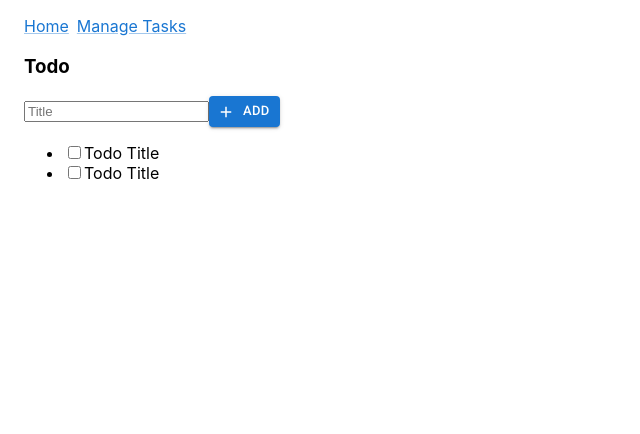
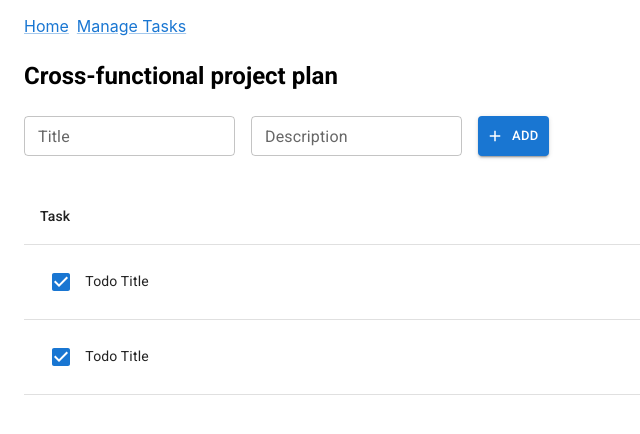
Before and after one commit to sharonshaliyo/TodoApp-ReactRedux, a React (Create React App) app: page / in a window 1280 px wide. Shown: the top 434 px of the page, without its empty margins (0-640 px from the left). Built offline with nearby package versions, Linux system fonts and the light colour scheme.

Commit message:
feat: Update components with MUI

```diff
--- a/src/components/SimpleTodo/SimpleTodo.js
+++ b/src/components/SimpleTodo/SimpleTodo.js
@@ -1,25 +1,49 @@
 import React, { useState } from "react";
+import { Box, Button, Stack, Table, TableBody, TableCell, TableContainer, TableHead, TableRow, TextField, Typography } from "@mui/material";
+import AddIcon from '@mui/icons-material/Add';
 import SimpleTodoItem from './SimpleTodoItem'
-import { Button } from "@mui/material";
-import AddIcon from '@mui/icons-material/Add';
 
 export default () => {
     const [todos, setTodos] = useState(['Learn', 'Grind'])
     return <>
         <div>
-            <h3>Todo</h3>
-            <form>
-                <input type="text" placeholder="Title" />
+            <Typography variant="h5" style={{ fontWeight: 600 }} sx={{ mb: 3, mt: 3 }}>
+                Cross-functional project plan
+            </Typography>
+            <Stack spacing={2} direction="row" sx={{ mb: 4 }}>
+                <TextField
+                    type="text"
+                    label="Title"
+                    className="full-width-input"
+                    size="small"
+                />
+                <TextField
+                    className="full-width-input"
+                    type="text"
+                    label="Description"
+                    size="small"
+                />
                 <Button
                     variant="contained"
                     onClick={null}
                     size="small"
                     startIcon={<AddIcon />}
                 >Add</Button>
-            </form>
-            <ul>
-                {todos.map(todo => <SimpleTodoItem todo={todo} />)}
-            </ul>
+            </Stack>
+            <Box>
+                <TableContainer>
+                    <Table>
+                        <TableHead>
+                            <TableRow>
+                                <TableCell>Task</TableCell>
+                            </TableRow>
+                        </TableHead>
+                        <TableBody>
+                            {todos.map(todo => <SimpleTodoItem todo={todo} />)}
+                        </TableBody>
+                    </Table>
+                </TableContainer>
+            </Box>
         </div>
     </>
 }
--- a/src/components/SimpleTodo/SimpleTodoItem.js
+++ b/src/components/SimpleTodo/SimpleTodoItem.js
@@ -1,10 +1,12 @@
+import { Checkbox, TableCell, TableRow } from '@mui/material'
 import React from 'react'
 
 const SimpleTodoItem = () => {
-    return (<li>
-        <input type="checkbox" />
-        <label>Todo Title</label>
-    </li>)
+    return (<TableRow className='task-header'>
+        <TableCell>
+            <Checkbox checked /> Todo Title
+        </TableCell>
+    </TableRow>)
 }
 
 export default SimpleTodoItem
```
